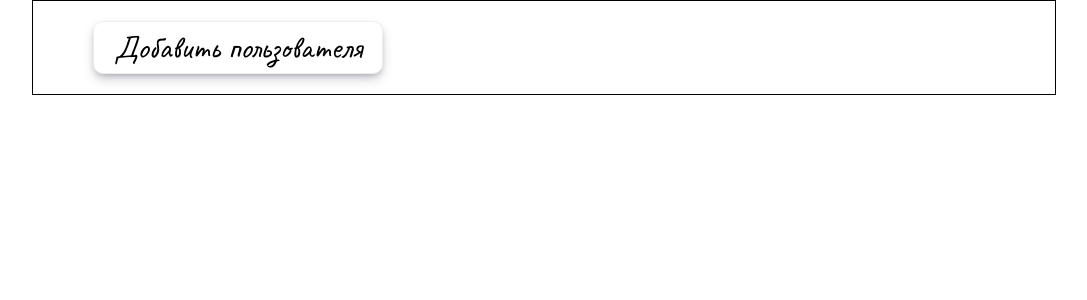
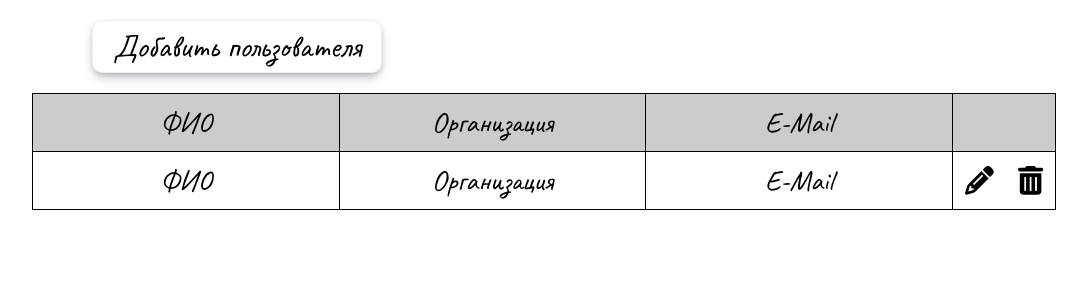
Before and after one commit to Lenarqa/react-table-app, a React (Create React App) app: page / in a window 1280 px wide. Shown: the top 300 px of the page, without its empty margins (96-1183 px from the left). Built offline with nearby package versions, Linux system fonts and the light colour scheme.

Commit message:
create table, row, rowCeil components and style id, add font awesome

```diff
--- a/package.json
+++ b/package.json
@@ -3,6 +3,9 @@
   "version": "0.1.0",
   "private": true,
   "dependencies": {
+    "@fortawesome/fontawesome-svg-core": "^1.3.0",
+    "@fortawesome/free-solid-svg-icons": "^6.0.0",
+    "@fortawesome/react-fontawesome": "^0.1.17",
     "@testing-library/jest-dom": "^5.16.2",
     "@testing-library/react": "^12.1.4",
     "@testing-library/user-event": "^13.5.0",
--- a/src/App.js
+++ b/src/App.js
@@ -2,14 +2,12 @@ import React from "react";
 import styled from 'styled-components';
 import ActionsSection from "./components/ActionsSection";
 import Button from './components/UI/Button';
-import Table from "./components/Table";
+import Table from "./components/Table/Table";
 
 const StyledApp = styled.div`
   width: 80%;
   height: 100%;
   margin: 0 auto;
-  border: 1px solid black;
-
 `
 
 
--- a/src/components/ActionsSection.js
+++ b/src/components/ActionsSection.js
@@ -1,4 +1,3 @@
-import React from 'react';
 import styled from 'styled-components';
 
 const ActionsSection = styled.div`
--- a/src/components/Table.js
+++ /dev/null
@@ -1,12 +0,0 @@
-import React from 'react';
-import styled from 'styled-components';
-
-const Table = (props) => {
-    return (
-        <div>
-
-        </div>
-    );
-};
-
-export default Table;
--- /dev/null
+++ b/src/components/Table/Row.js
@@ -0,0 +1,47 @@
+import React from "react";
+import styled from "styled-components";
+import { FontAwesomeIcon } from "@fortawesome/react-fontawesome";
+import { faPencilAlt, faTrashAlt } from "@fortawesome/free-solid-svg-icons";
+
+const StyledRow = styled.div`
+  display: flex;
+  width: 100%;
+  border-bottom: 1px solid black;
+  background-color: ${(props) => (props.isHeader ? "#ccc" : "white")};
+`;
+
+const RowCell = styled.div`
+  display: flex;
+  align-items: center;
+  justify-content: ${(props) => (props.isLast ? "space-around" : "center")};
+  font-size: 1.8rem;
+  padding: 10px 0;
+  border-right: ${(props) => (props.isLast ? "" : "1px solid black")};
+  width: ${(props) => (props.isLast ? "10%" : "30%")};
+`;
+
+const Row = (props) => {
+  return (
+    <StyledRow isHeader={props.isHeader}>
+      <RowCell>{props.name}</RowCell>
+      <RowCell>{props.organization}</RowCell>
+      <RowCell>{props.eMail}</RowCell>
+      <RowCell isLast={true}>
+        {!props.isHeader && (
+          <>
+            <FontAwesomeIcon
+              icon={faPencilAlt}
+              onClick={() => console.log("Редактировать")}
+            />
+            <FontAwesomeIcon
+              icon={faTrashAlt}
+              onClick={() => console.log("Удалить")}
+            />
+          </>
+        )}
+      </RowCell>
+    </StyledRow>
+  );
+};
+
+export default Row;
--- /dev/null
+++ b/src/components/Table/Table.js
@@ -0,0 +1,21 @@
+import React from 'react';
+import styled from 'styled-components';
+import Row from './Row';
+
+const StyledTable = styled.div`
+    display: flex;
+    flex-direction: column;
+    border: 1px solid black;
+    border-bottom: none;
+`;
+
+const Table = (props) => {
+    return (
+        <StyledTable>
+            <Row name="ФИО" organization="Организация" eMail="E-Mail" isHeader={true}/>
+            <Row name="ФИО" organization="Организация" eMail="E-Mail" />
+        </StyledTable>
+    );
+};
+
+export default Table;
```
Also changed, not shown: src/components/TableHeader.js (deleted), 1 other file (tests, documents, lock files or other folders).
